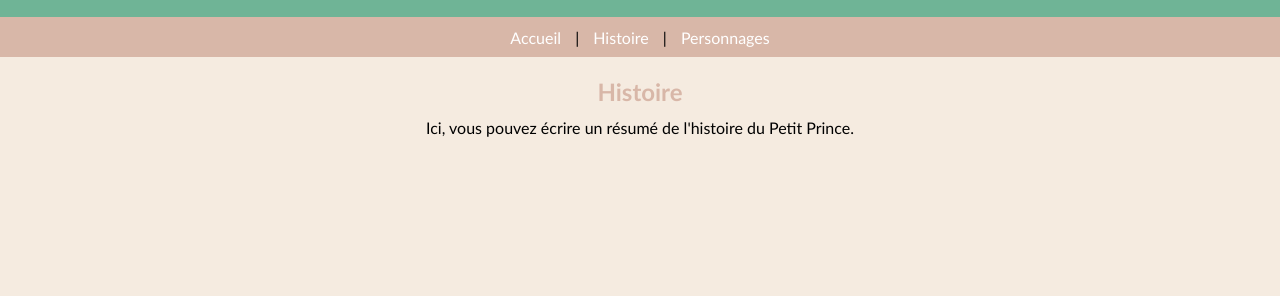
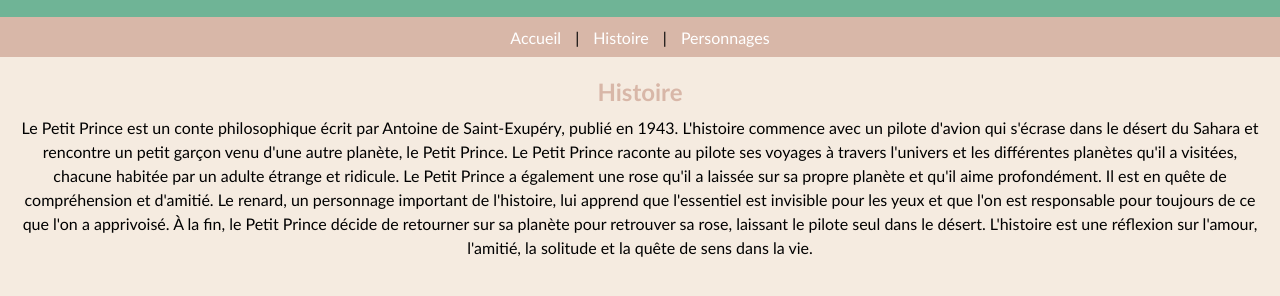
Before and after one commit to elgathom/lepetitprince, a plain HTML site: page histoire.html in a window 1280 px wide. Shown: the part 62-358 px from the top of the page. Drawn offline with Linux system fonts and the light colour scheme.

Commit message:
Update histoire.html

```diff
--- a/histoire.html
+++ b/histoire.html
@@ -17,7 +17,13 @@
     </nav>
     <main>
         <h2>Histoire</h2>
-        <p>Ici, vous pouvez écrire un résumé de l'histoire du Petit Prince.</p>
+        <p>Le Petit Prince est un conte philosophique écrit par Antoine de Saint-Exupéry, publié en 1943.
+            L'histoire commence avec un pilote d'avion qui s'écrase dans le désert du Sahara et rencontre un petit garçon venu d'une autre planète, le Petit Prince.
+            Le Petit Prince raconte au pilote ses voyages à travers l'univers et les différentes planètes qu'il a visitées, chacune habitée par un adulte étrange et ridicule.
+            Le Petit Prince a également une rose qu'il a laissée sur sa propre planète et qu'il aime profondément. Il est en quête de compréhension et d'amitié.
+            Le renard, un personnage important de l'histoire, lui apprend que l'essentiel est invisible pour les yeux et que l'on est responsable pour toujours de ce que l'on a apprivoisé.
+            À la fin, le Petit Prince décide de retourner sur sa planète pour retrouver sa rose, laissant le pilote seul dans le désert.
+            L'histoire est une réflexion sur l'amour, l'amitié, la solitude et la quête de sens dans la vie.</p>
     </main>
 </body>
 </html>
```
